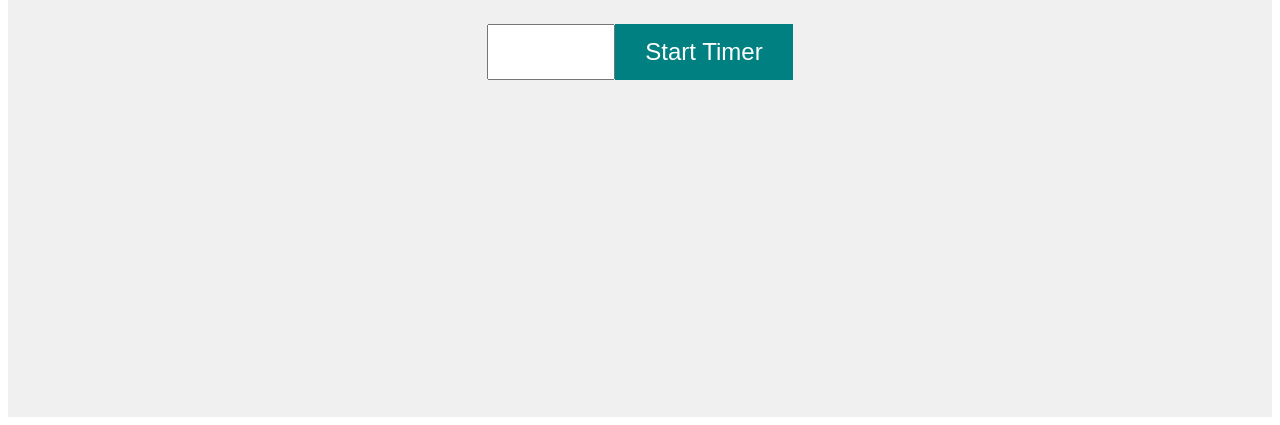
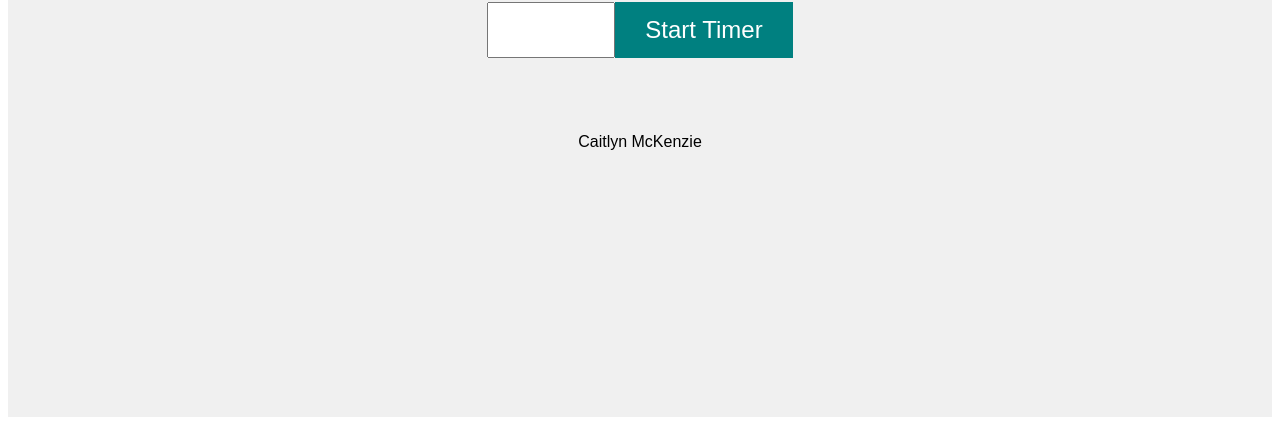
Before and after one commit to CMcKnzie/Assignment1, a plain HTML site: page index.html in a window 1280 px wide. Shown: the part 391-816 px from the top of the page. Drawn offline with Linux system fonts and the light colour scheme.

Commit message:
Added name to bottom of page

```diff
--- a/index.html
+++ b/index.html
@@ -25,7 +25,9 @@
 
         </div>
 
-
+		<div style =" justify-content: bottom; color: black; margin-top: 25px">
+			Caitlyn McKenzie
+		</div>
 
     </div>
     <script src="scripts/myScripts.js"></script>
```
